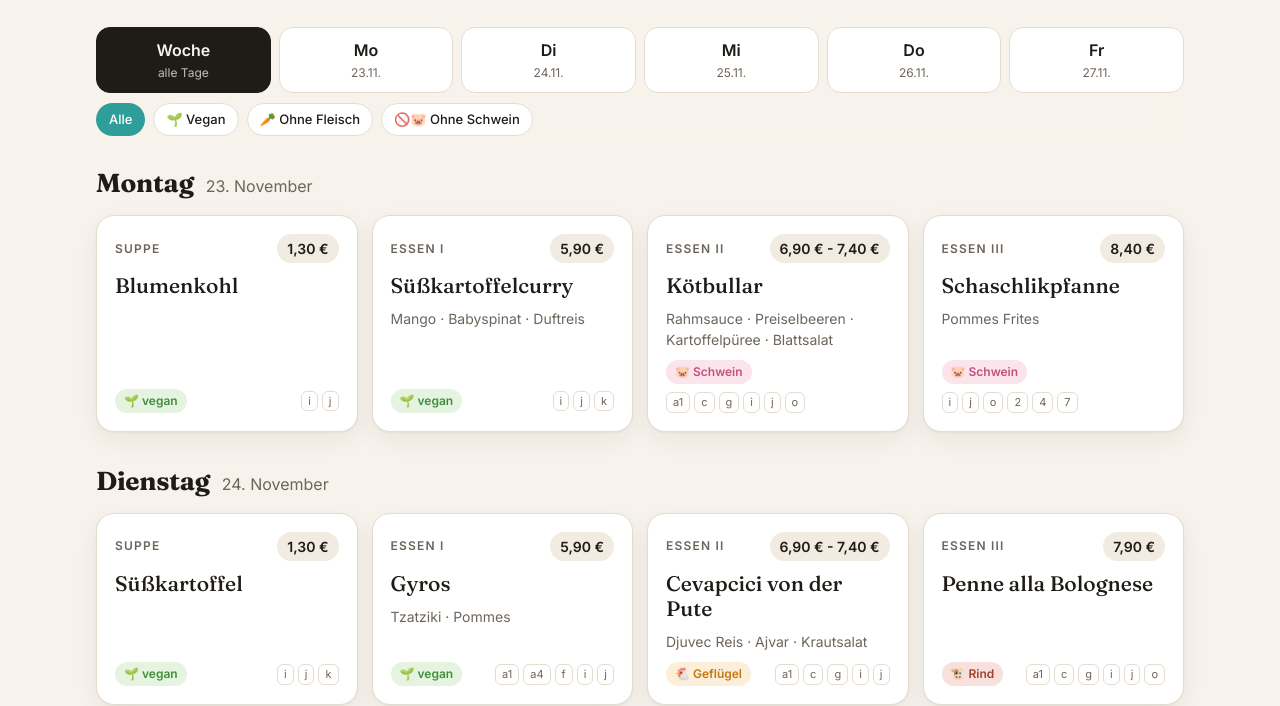
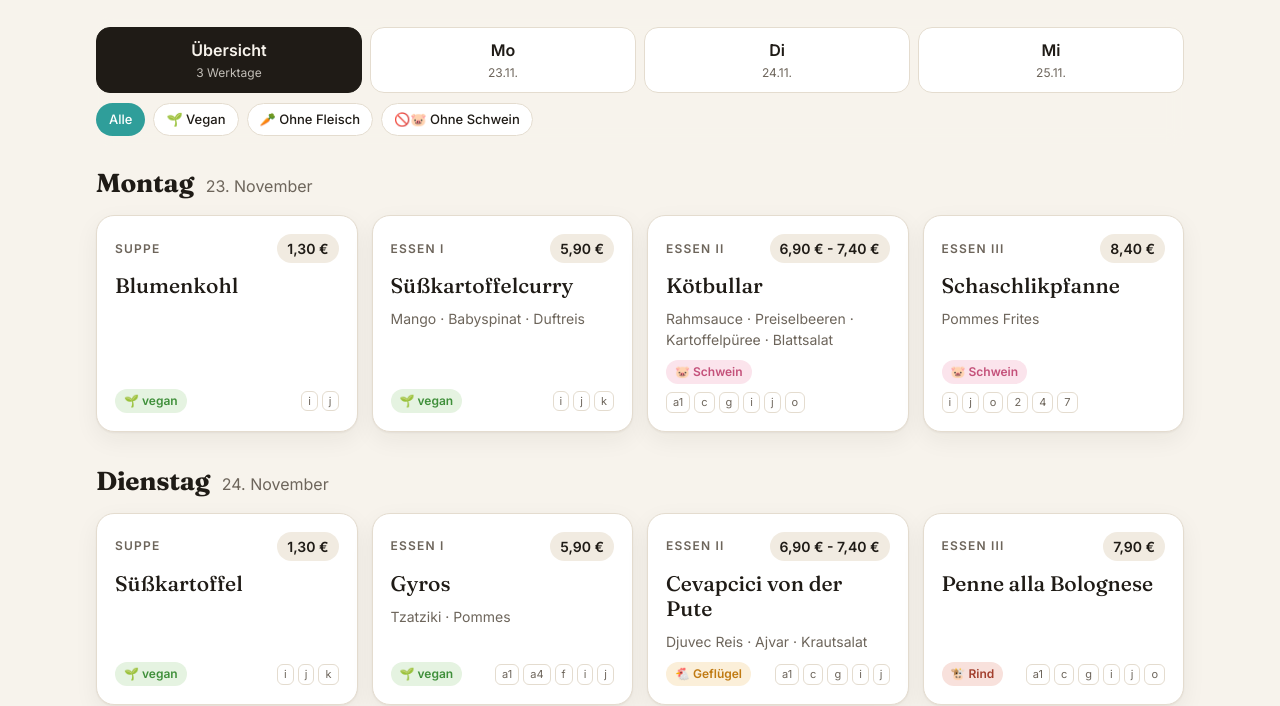
Before and after one commit to Energierichter/WWH_Menue, a plain HTML site: page index.html in a window 1280 px wide. Shown: the part 427-1133 px from the top of the page. Drawn offline with Linux system fonts and the light colour scheme.

Commit message:
Nur heute und die nächsten zwei Werktage anzeigen
Wochenauswahl entfernt; die Seite lädt die passenden Wochendateien und
zeigt genau drei Werktage (am Wochenende ab Montag). Tage ohne
veröffentlichten Plan erhalten einen Hinweis.

Co-Authored-By: Claude Opus 5.5 <noreply@anthropic.com>
Claude-Session: https://claude.ai/code/session_01DhRAWwr9RLfJZkiAM45Vpc

```diff
--- a/assets/app.js
+++ b/assets/app.js
@@ -25,7 +25,19 @@
   const fmtDate = (iso, opts) => new Date(iso + "T12:00:00").toLocaleDateString("de-DE", opts);
   const todayISO = () => { const d = new Date(); d.setMinutes(d.getMinutes() - d.getTimezoneOffset()); return d.toISOString().slice(0, 10); };
 
-  const state = { index: null, restaurant: null, week: null, menu: null, day: null, filter: store.get("filter") || "all", picked: null };
+  // heute (falls Werktag) + die nächsten Werktage, insgesamt 3
+  const isoOf = (d) => `${d.getFullYear()}-${String(d.getMonth() + 1).padStart(2, "0")}-${String(d.getDate()).padStart(2, "0")}`;
+  const WD_NAMES = ["Sonntag", "Montag", "Dienstag", "Mittwoch", "Donnerstag", "Freitag", "Samstag"];
+  function targetDays(n = 3) {
+    const out = []; const d = new Date(); d.setHours(12, 0, 0, 0);
+    while (out.length < n) {
+      if (d.getDay() >= 1 && d.getDay() <= 5) out.push({ date: isoOf(d), weekday: WD_NAMES[d.getDay()] });
+      d.setDate(d.getDate() + 1);
+    }
+    return out;
+  }
+
+  const state = { index: null, restaurant: null, menu: null, day: null, filter: store.get("filter") || "all", picked: null };
 
   // ---------- Theme ----------
   const applyTheme = (t) => { if (t) document.documentElement.dataset.theme = t; };
@@ -37,10 +49,10 @@
     applyTheme(next); store.set("theme", next);
   });
 
-  // ---------- Routing (#restaurant/week) ----------
-  const readHash = () => { const [r, w] = location.hash.replace(/^#\/?/, "").split("/"); return { r, w }; };
+  // ---------- Routing (#restaurant) ----------
+  const readHash = () => location.hash.replace(/^#\/?/, "").split("/")[0];
   const writeHash = () => {
-    const h = `#${state.restaurant.id}${state.week && state.week !== state.restaurant.weeks[0] ? "/" + state.week : ""}`;
+    const h = `#${state.restaurant.id}`;
     if (location.hash !== h) history.replaceState(null, "", h);
   };
 
@@ -65,7 +77,7 @@
       b.addEventListener("click", () => selectRestaurant(b.dataset.id)));
   }
 
-  async function selectRestaurant(id, week) {
+  async function selectRestaurant(id) {
     const r = state.index.restaurants.find((x) => x.id === id) || state.index.restaurants[0];
     state.restaurant = r;
     state.picked = null;
@@ -84,25 +96,37 @@
     ].filter(Boolean).join("");
     $("#sourceLink").href = r.url || "#";
 
+    writeHash();
     const weeks = r.weeks || [];
-    $("#weekSelect").closest(".select").hidden = weeks.length < 2;
     if (!weeks.length) { renderProfile(r); return; }
-    $("#weekSelect").innerHTML = weeks.map((w, i) => {
-      const end = new Date(w + "T12:00:00"); end.setDate(end.getDate() + 4);
-      const label = `${fmtDate(w, { day: "2-digit", month: "2-digit" })} – ${end.toLocaleDateString("de-DE", { day: "2-digit", month: "2-digit", year: "numeric" })}`;
-      return `<option value="${w}">${i === 0 ? "Aktuell · " : ""}${label}</option>`;
-    }).join("");
-    await selectWeek(weeks.includes(week) ? week : weeks[0]);
+    await loadUpcoming(r);
   }
 
-  async function selectWeek(week) {
-    state.week = week || null;
-    $("#weekSelect").value = week || "";
-    writeHash();
-    $("#menu").innerHTML = `<div class="grid">${'<div class="skeleton"></div>'.repeat(4)}</div>`;
+  // Lädt die Wochendateien, die heute + die nächsten 2 Werktage abdecken,
+  // und baut daraus genau diese drei Tage zusammen.
+  async function loadUpcoming(r) {
+    $("#menu").innerHTML = `<div class="grid">${'<div class="skeleton"></div>'.repeat(3)}</div>`;
+    const targets = targetDays(3);
     try {
-      const file = week ? `${week}.json` : "latest.json";
-      state.menu = await getJSON(`data/${state.restaurant.id}/${file}`);
+      const latest = await getJSON(`data/${r.id}/latest.json`);
+      if (state.restaurant !== r) return;
+      if (latest.kind === "images") { state.menu = latest; renderGallery(); return; }
+
+      const first = new Date(targets[0].date + "T12:00:00"); first.setDate(first.getDate() - 6);
+      const lo = isoOf(first), hi = targets[targets.length - 1].date;
+      const files = (r.weeks || []).filter((w) => w >= lo && w <= hi);
+      const menus = (await Promise.all(files.map((w) => getJSON(`data/${r.id}/${w}.json`).catch(() => null)))).filter(Boolean);
+      if (state.restaurant !== r) return;
+
+      const byDate = {};
+      menus.concat([latest]).forEach((m) => m.days.forEach((d) => { byDate[d.date] = byDate[d.date] || d; }));
+      const newest = menus.concat([latest]).sort((a, b) => b.week.from.localeCompare(a.week.from))[0];
+      state.menu = {
+        ...newest,
+        legend: { allergens: Object.assign({}, ...menus.concat([latest]).map((m) => m.legend?.allergens || {})) },
+        fetchedAt: latest.fetchedAt,
+        days: targets.map((t) => byDate[t.date] || { ...t, dishes: [], missing: true }),
+      };
     } catch (e) {
       state.menu = null;
       $("#toolbar").hidden = true;
@@ -110,9 +134,7 @@
       $("#menu").innerHTML = `<div class="empty"><div class="big">🥲</div><p>Für dieses Restaurant liegt noch kein Speiseplan vor.</p></div>`;
       return;
     }
-    const t = todayISO();
-    state.day = state.menu.days.some((d) => d.date === t) ? t : "week";
-    if (state.menu.kind === "images") { renderGallery(); return; }
+    state.day = "all";
     $("#surprise").hidden = false;
     renderAll();
   }
@@ -168,8 +190,8 @@
   function renderToolbar() {
     $("#toolbar").hidden = false;
     const t = todayISO();
-    const tabs = [{ key: "week", wd: "Woche", dt: "alle Tage" }].concat(
-      state.menu.days.map((d) => ({ key: d.date, wd: d.weekday.slice(0, 2), dt: fmtDate(d.date, { day: "2-digit", month: "2-digit" }), today: d.date === t })));
+    const tabs = [{ key: "all", wd: "Übersicht", dt: "3 Werktage" }].concat(
+      state.menu.days.map((d) => ({ key: d.date, wd: d.date === t ? "Heute" : d.weekday.slice(0, 2), dt: fmtDate(d.date, { day: "2-digit", month: "2-digit" }), today: d.date === t })));
     $("#days").style.gridTemplateColumns = `repeat(${tabs.length}, minmax(64px, 1fr))`;
     $("#days").innerHTML = tabs.map((x) => `
       <button class="day${x.today ? " today" : ""}" role="tab" type="button" data-key="${x.key}" aria-selected="${state.day === x.key}">
@@ -210,15 +232,17 @@
   const filterFn = () => (FILTERS.find((f) => f.id === state.filter) || FILTERS[0]).test;
 
   function renderMenu() {
-    const days = state.day === "week" ? state.menu.days : state.menu.days.filter((d) => d.date === state.day);
+    const days = state.day === "all" ? state.menu.days : state.menu.days.filter((d) => d.date === state.day);
     const test = filterFn();
     const html = days.map((day) => {
       const dishes = day.dishes.map((d, i) => [d, `${day.date}#${i}`]).filter(([d]) => test(d));
-      const body = dishes.length
+      const body = day.missing
+        ? `<div class="empty"><div class="big">🕐</div><p>Für diesen Tag ist noch kein Speiseplan veröffentlicht.</p></div>`
+        : dishes.length
         ? `<div class="grid">${dishes.map(([d, k]) => dishCard(d, k)).join("")}</div>`
         : `<div class="empty"><div class="big">🍃</div><p>Keine passenden Gerichte an diesem Tag.</p></div>`;
       return `<section class="day-block">
-        <div class="day-head"><h2>${esc(day.weekday)}</h2><span>${fmtDate(day.date, { day: "numeric", month: "long" })}</span></div>
+        <div class="day-head"><h2>${day.date === todayISO() ? "Heute · " : ""}${esc(day.weekday)}</h2><span>${fmtDate(day.date, { day: "numeric", month: "long" })}</span></div>
         ${body}</section>`;
     }).join("");
     $("#menu").innerHTML = html || `<div class="empty"><div class="big">📭</div><p>Für diese Woche gibt es keine Einträge.</p></div>`;
@@ -246,7 +270,7 @@
   $("#surprise").addEventListener("click", () => {
     if (!state.menu) return;
     const t = todayISO();
-    if (state.day === "week") state.day = state.menu.days.some((d) => d.date === t) ? t : state.menu.days[0]?.date;
+    if (state.day === "all") state.day = (state.menu.days.find((d) => d.date >= t && !d.missing) || state.menu.days[0])?.date;
     const day = state.menu.days.find((d) => d.date === state.day);
     if (!day) return;
     const test = filterFn();
@@ -268,10 +292,9 @@
   });
 
   $("#lightbox").addEventListener("click", () => $("#lightbox").close());
-  $("#weekSelect").addEventListener("change", (e) => selectWeek(e.target.value));
   window.addEventListener("hashchange", () => {
-    const { r, w } = readHash();
-    if (r && (r !== state.restaurant?.id || (w || state.restaurant.weeks[0]) !== state.week)) selectRestaurant(r, w);
+    const r = readHash();
+    if (r && r !== state.restaurant?.id) selectRestaurant(r);
   });
 
   // ---------- Boot ----------
@@ -282,7 +305,6 @@
       $("#menu").innerHTML = `<div class="empty"><div class="big">⚠️</div><p>Daten konnten nicht geladen werden.</p></div>`;
       return;
     }
-    const { r, w } = readHash();
-    selectRestaurant(r || store.get("restaurant") || state.index.restaurants[0]?.id, w);
+    selectRestaurant(readHash() || store.get("restaurant") || state.index.restaurants[0]?.id);
   })();
 })();
--- a/index.html
+++ b/index.html
@@ -34,16 +34,12 @@
         <ul class="meta" id="rMeta"></ul>
       </div>
       <div class="hero-actions">
-        <label class="select">
-          <span>Woche</span>
-          <select id="weekSelect" aria-label="Woche auswählen"></select>
-        </label>
         <button class="btn primary" id="surprise" type="button">🎲 Was ess ich heute?</button>
       </div>
     </section>
 
     <section class="toolbar" id="toolbar" hidden>
-      <div class="days" id="days" role="tablist" aria-label="Wochentag"></div>
+      <div class="days" id="days" role="tablist" aria-label="Tag auswählen"></div>
       <div class="filters" id="filters" aria-label="Filter"></div>
     </section>
 
```
Also changed, not shown: 1 other file.
